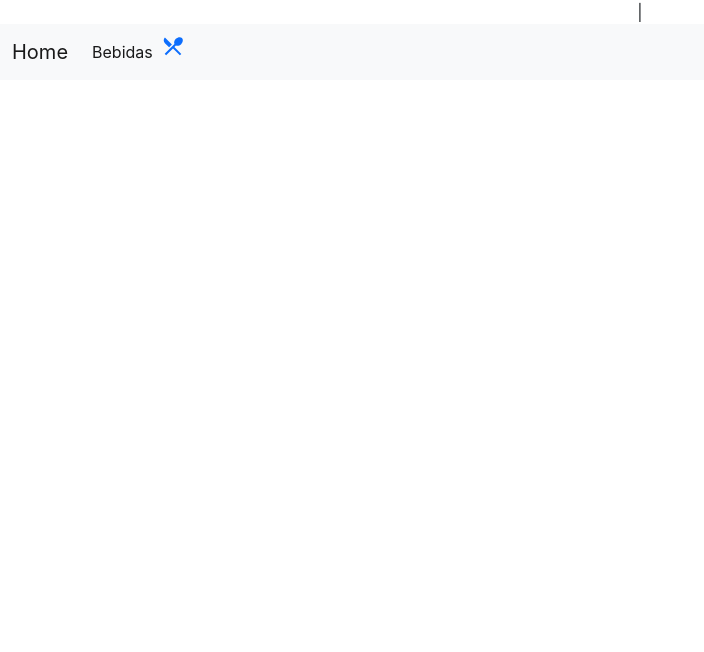
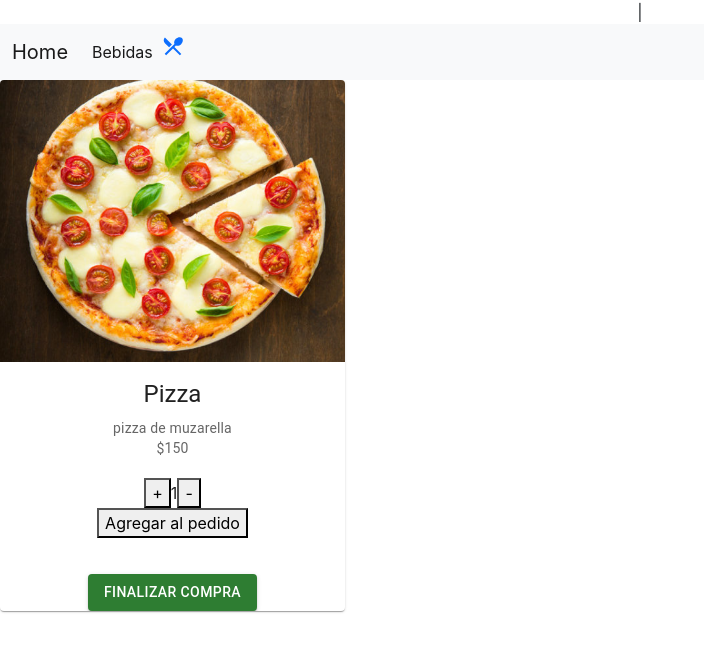
Before and after one commit to CurthbertAllgood/ProyectoReact, a React (Create React App) app: page /detail/1 in a window 1280 px wide. Shown: the top 652 px of the page, without its empty margins (0-704 px from the left). Built offline with nearby package versions, Linux system fonts and the light colour scheme.

Commit message:
Actualizacion ItemCount e ItemDetail

```diff
--- a/src/App.js
+++ b/src/App.js
@@ -2,6 +2,7 @@ import React from 'react';
 import './App.css';
 import Home from './views/Home';
 import Status from './views/Status';
+import Cart from './views/Cart';
 import NavBar from './Components/NavBar';
 import {BrowserRouter, Routes, Route} from 'react-router-dom'
 import ItemDetailContainer from './Components/ItemDetailContainer/ItemDetailContainer';
@@ -14,6 +15,7 @@ function App() {
         <Route path='/' element={<Home/>}/>
         <Route path='/status/:codigo' element={<Status/>}/>
         <Route path='/detail/:id' element={<ItemDetailContainer/>}/>
+        <Route path='/Cart'element={<Cart/>}/>
       </Routes>
       </BrowserRouter>
     </div>
--- a/src/Components/ItemDetailContainer/ItemDetail/ItemDetail.js
+++ b/src/Components/ItemDetailContainer/ItemDetail/ItemDetail.js
@@ -1,15 +1,52 @@
-import React from 'react';
 
-const ItemDetail = ({ nombre, descripcion,precio,img }) => {
+import React, {useState} from 'react';
+import Card from '@mui/material/Card';
+import CardContent from '@mui/material/CardContent';
+import CardMedia from '@mui/material/CardMedia';
+import Typography from '@mui/material/Typography';
+import { CardActionArea, Button } from '@mui/material';
+import ItemCount from '../../ItemCount/ItemCount';
+import {Link} from 'react-router-dom'
 
+const ItemDetail = ({ item }) => {
+
+	const [add, setAdd]=useState(false)
+
+
+
+    const onAdd=(quantity)=>{
+		setAdd(!add)
+        alert(`Compraste ${quantity} ${item.nombre}`)
+    }
 return (
+<Card sx={{ maxWidth: 345 }} >
 
-    <div>
-        <h1>{nombre}</h1>
-        <h2>{descripcion}</h2>
-        <h2>{precio}</h2>
-        <img src={img} alt="" />
-    </div>
+			<CardActionArea>
+				<CardMedia component='img' image={item.img} />
+				<CardContent>
+					<Typography gutterBottom variant='h5' component='div'>
+						{item.nombre}
+					</Typography>
+					<Typography variant='body2' color='text.secondary'>
+						{item.descripcion}
+					</Typography>
+					<Typography variant='body2' color='text.secondary'>
+					${item.precio}
+					</Typography>
+					<div>
+					{
+                    	add ?<div className='meta'>¡Pedido añadido!</div>
+						: <ItemCount initial={1} stock={item.cantidad} onAdd={onAdd}/>
+					}
+					</div>
+				</CardContent >
+				<Link to='/Cart'>
+				<Button variant="contained" color="success">
+					Finalizar Compra
+					</Button>
+                	</Link>
+			</CardActionArea>
+		</Card>
 );
 };
 
--- a/src/Components/ItemDetailContainer/ItemDetailContainer.js
+++ b/src/Components/ItemDetailContainer/ItemDetailContainer.js
@@ -80,7 +80,7 @@ export const ItemDetailContainer=()=>{
 
     return(
         <div>
-            <ItemDetail key={itemid}/>
+            <ItemDetail item={itemid}/>
         </div>
 
     );
--- a/src/Components/ItemListContainer/ItemListContainer.js
+++ b/src/Components/ItemListContainer/ItemListContainer.js
@@ -90,6 +90,7 @@ export const ItemListContainer =()=>{
                 {<ItemList items={items}/> }
             </div>
         );
+
 }
 
 export default ItemListContainer;
--- a/src/Components/Items/Item/ItemList.js
+++ b/src/Components/Items/Item/ItemList.js
@@ -9,7 +9,7 @@ const ItemList = ({items}) => {
 		<div>
 			{items.map((item) => {
 				return (
-					<div key={item}>
+					<div key={item.codigo}>
 						<Link to={`/detail/${item.id}`}>
 							<ItemCard data={item} />
 						</Link>
--- /dev/null
+++ b/src/views/Cart.js
@@ -0,0 +1,8 @@
+import React from 'react';
+const Cart=()=>{
+    return(
+    <h1>Ingresaste al cart</h1>
+    );
+};
+
+export default Cart;
```
